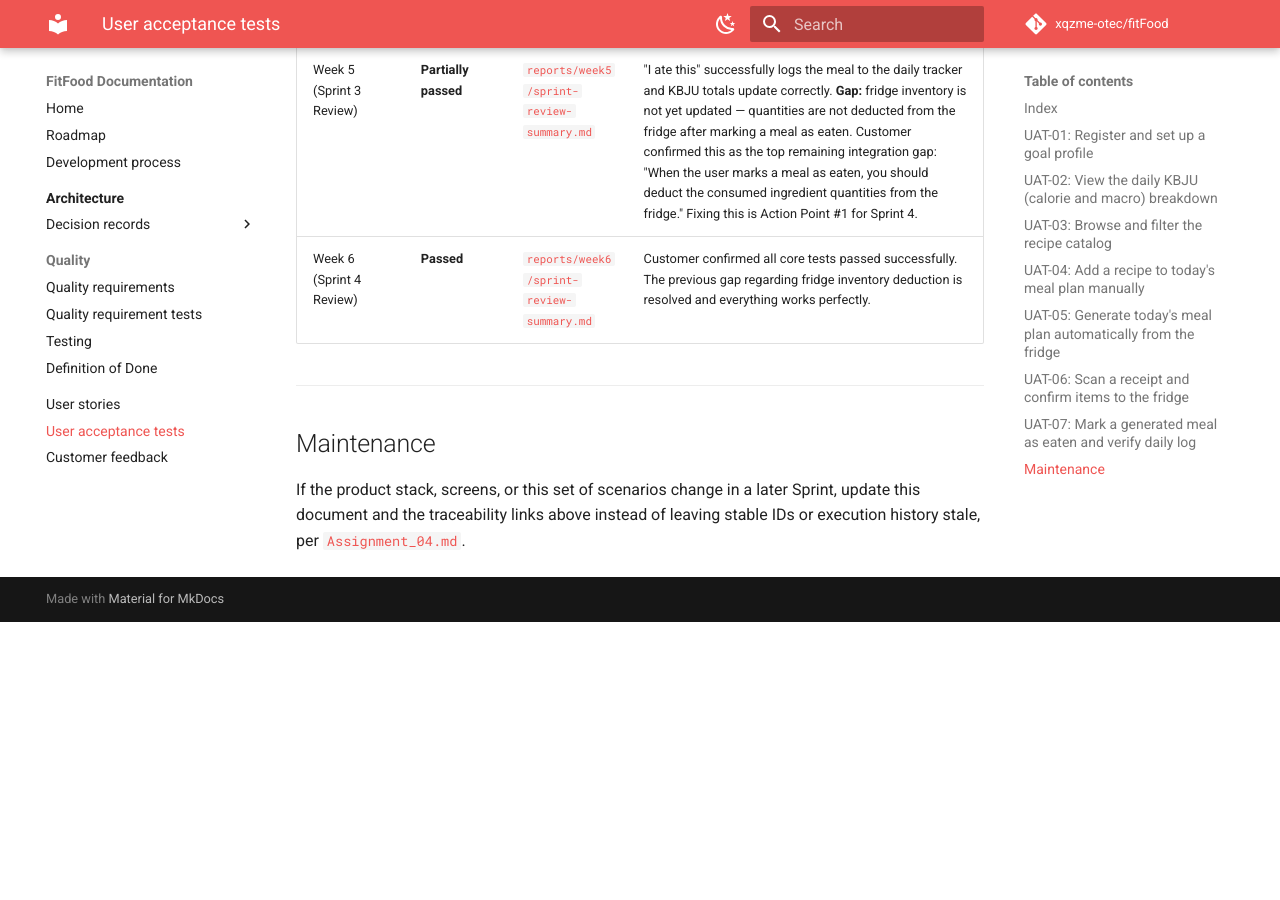
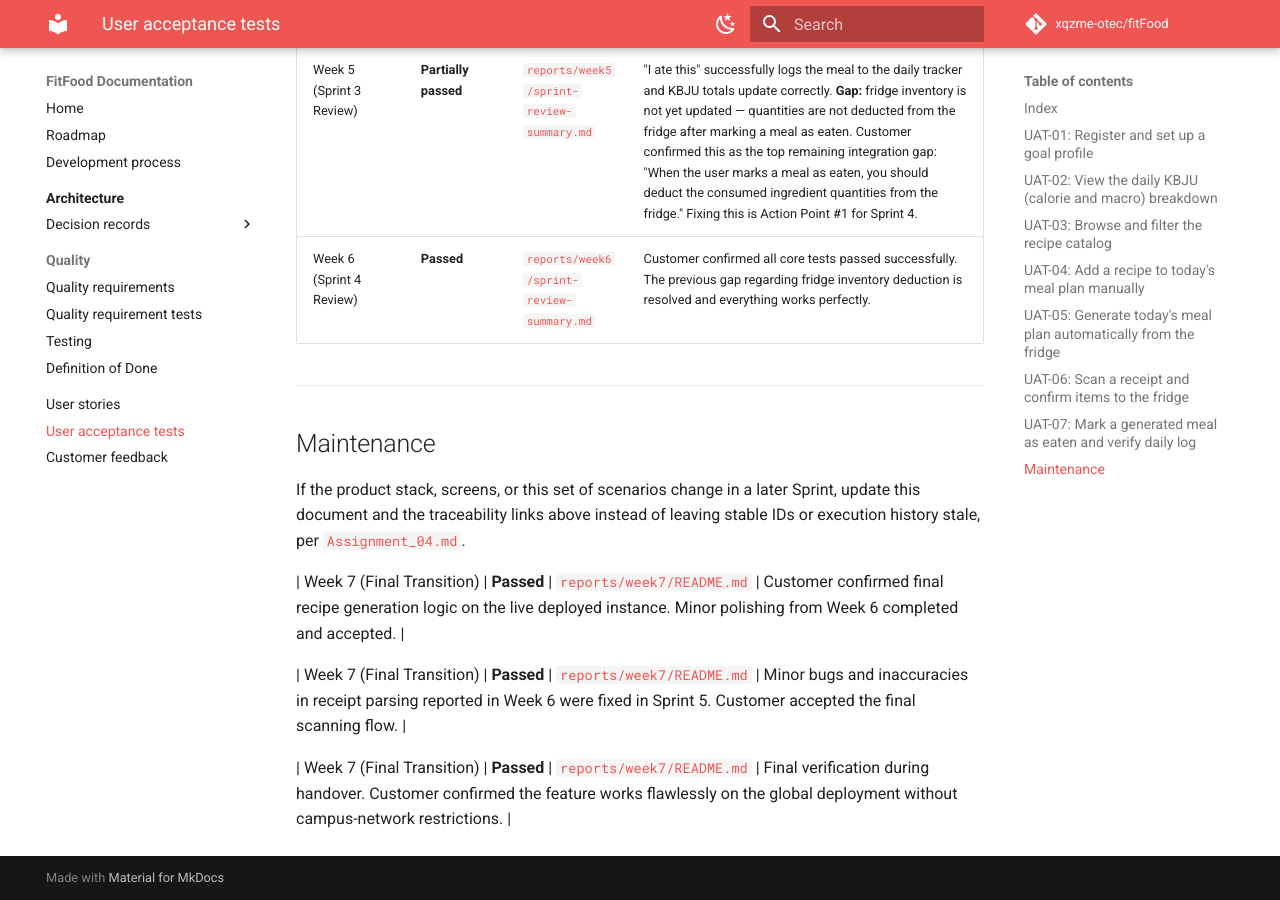
Before and after one commit to xqzme-otec/fitFood, an MkDocs documentation site: the page built from docs/user-acceptance-tests.md, in a window 1280 px wide and 900 px high, scrolled down 6217 px. Built offline with MkDocs 1.6.1 and Material for MkDocs 9.7.7, drawn with Linux system fonts in a browser that asks for light colours; comment, search, counter and statistics services are not loaded; before the commit the page ends 6839 px from its top, so only the background shows below that.

Commit message:
Update user-acceptance-tests.md

```diff
--- a/docs/user-acceptance-tests.md
+++ b/docs/user-acceptance-tests.md
@@ -183,3 +183,11 @@ Each scenario has a stable ID, a `Requirement status` (`Active` / `Retired`), tr
 ## Maintenance
 
 If the product stack, screens, or this set of scenarios change in a later Sprint, update this document and the traceability links above instead of leaving stable IDs or execution history stale, per [`Assignment_04.md`](../Assignment_04.md#part-10-conduct-user-acceptance-testing-with-the-customer).
+
+
+| Week 7 (Final Transition) | **Passed** | [`reports/week7/README.md`](../reports/week7/README.md) | Customer confirmed final recipe generation logic on the live deployed instance. Minor polishing from Week 6 completed and accepted. |
+
+| Week 7 (Final Transition) | **Passed** | [`reports/week7/README.md`](../reports/week7/README.md) | Minor bugs and inaccuracies in receipt parsing reported in Week 6 were fixed in Sprint 5. Customer accepted the final scanning flow. |
+
+
+| Week 7 (Final Transition) | **Passed** | [`reports/week7/README.md`](../reports/week7/README.md) | Final verification during handover. Customer confirmed the feature works flawlessly on the global deployment without campus-network restrictions. |
```
